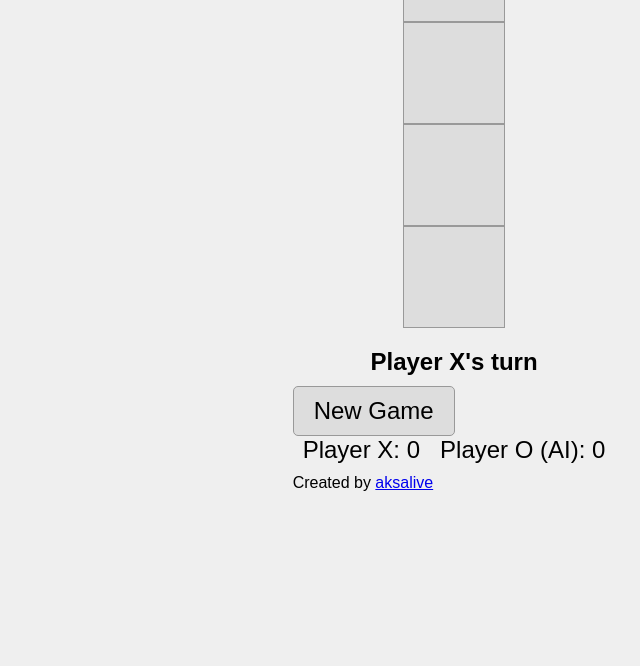
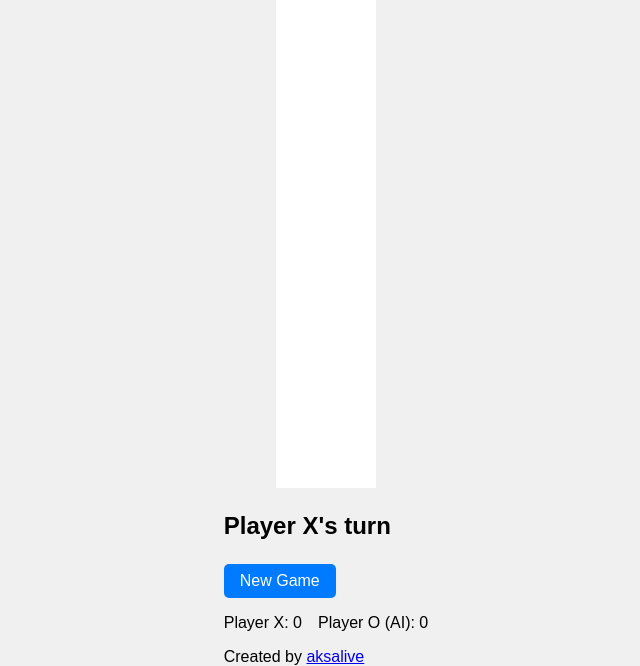
Before and after one commit to aksalive/TicTacToe, a plain HTML site: page index.html in a window 1280 px wide. Shown: the part 449-1115 px from the top of the page, without its empty margins (314-954 px from the left). Before the commit the page ends 941 px from the top, so only its background shows below. Drawn offline with Linux system fonts and the light colour scheme.

Commit message:
Update tictactoe.css

```diff
--- a/tictactoe.css
+++ b/tictactoe.css
@@ -1,18 +1,17 @@
-body {
-  font-family: 'Arial', sans-serif;
-  display: flex;
-  justify-content: center;
-  align-items: center;
-  height: 100vh;
-  background-color: #efefef;
+* {
+  box-sizing: border-box;
   margin: 0;
   padding: 0;
 }
 
-h1 {
-  font-size: 48px;
-  text-align: center;
-  margin-bottom: 20px;
+body {
+  font-family: Arial, sans-serif;
+  background-color: #f0f0f0;
+  display: flex;
+  justify-content: center;
+  align-items: center;
+  min-height: 100vh;
+  flex-direction: column;
 }
 
 .container {
@@ -23,48 +22,50 @@ h1 {
 
 .board {
   display: grid;
-  grid-template-columns: repeat(3, 1fr);
-  grid-gap: 10px;
-  margin-bottom: 20px;
+  grid-template-columns: repeat(3, 100px);
+  grid-template-rows: repeat(3, 100px);
+  grid-gap: 1px;
+  background-color: #000;
 }
 
 .cell {
   width: 100px;
   height: 100px;
-  background-color: #ddd;
+  background-color: #fff;
   display: flex;
   justify-content: center;
   align-items: center;
-  font-size: 40px;
+  font-size: 2em;
   font-weight: bold;
-  color: #222;
-  border: 1px solid #999;
-  user-select: none;
+  cursor: pointer;
+}
+
+.cell:active {
+  background-color: #ddd;
 }
 
 .turn-indicator {
-  font-size: 24px;
-  margin-bottom: 10px;
-  text-align: center;
+  margin: 1em 0;
+}
+
+.new-game {
+  background-color: #007bff;
+  border: none;
+  border-radius: 5px;
+  color: #fff;
+  cursor: pointer;
+  font-size: 1em;
+  padding: 0.5em 1em;
+  margin-bottom: 1em;
 }
 
 .scoreboard {
   display: flex;
-  justify-content: center;
-  align-items: center;
-  font-size: 24px;
-  margin-bottom: 10px;
+  gap: 1em;
+  margin-bottom: 1em;
 }
 
-.scoreboard > div {
-  margin: 0 10px;
+.score {
+  display: flex;
+  gap: 0.25em;
 }
-
-.new-game {
-  background-color: #ddd;
-  border: 1px solid #999;
-  border-radius: 5px;
-  font-size: 24px;
-  padding: 10px 20px;
-  cursor: pointer;
-}
```
